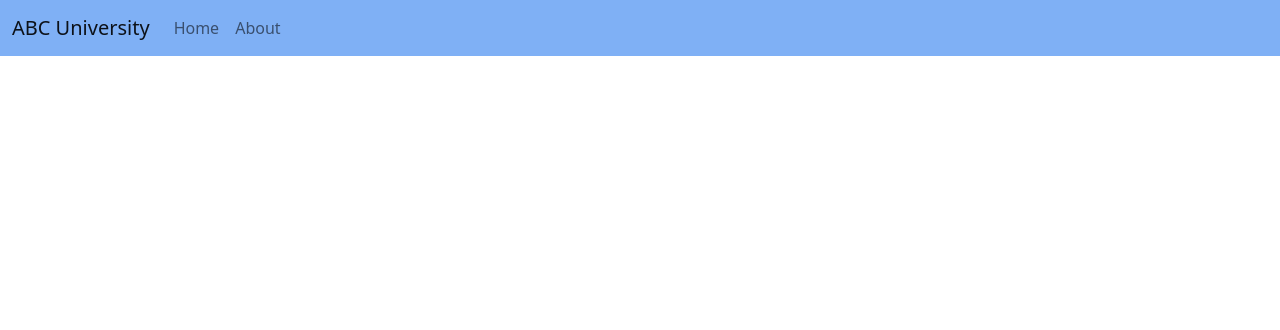
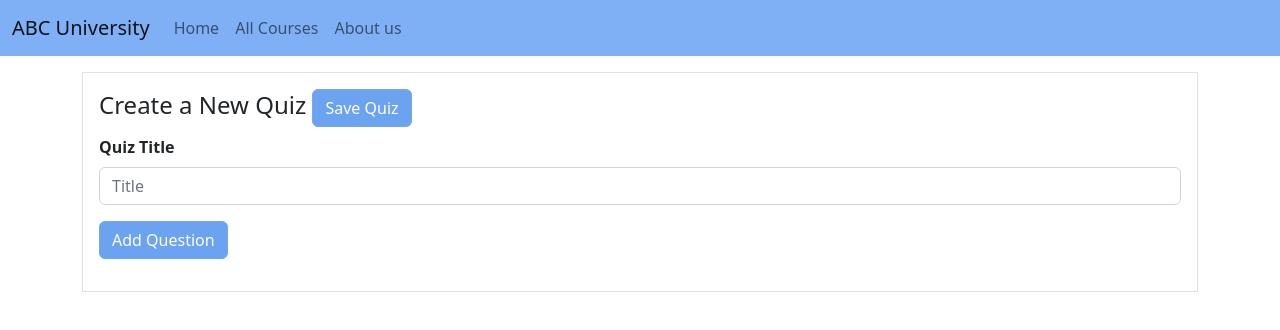
Before and after one commit to tomboja/frontend, a React (Create React App) app: page /create_quiz in a window 1280 px wide. Shown: the top 330 px of the page. Built offline with nearby package versions, Linux system fonts and the light colour scheme.

Commit message:
Started on quiz creation

```diff
--- a/src/components/faculty/CreateQuizPage.js
+++ b/src/components/faculty/CreateQuizPage.js
@@ -1,10 +1,60 @@
 import { useState } from "react"
+import Question from "../question/Question"
 
 const CreateQuizPage = () => {
-    const [quizCount, setQuizCount] = useState(0)
+    const questionInitialState = {
+        questNumber: '',
+        label: '',
+        totalScore: 0,
+        studentScore: 0
+    }
+    const quizInitialState = {
+        title: '',
+        questions: []
+    }
+    const [questionCount, setQuestionCount] = useState(0)
+    const [quizData, setQuizData] = useState(quizInitialState)
+    const [questions, setQuestions] = useState([])
 
-    return <div>
+    const setTitle = (e) => {
+        const title = e.target.value
+        setQuizData({...quizData, title})
+    }
 
+    const addQuestion = (e) => {
+        e.preventDefault()
+
+        const newQuestion  = questionInitialState;
+        newQuestion.questNumber = 'Q' + quizData.questions.length;
+        setQuestions([...questions, newQuestion])
+    }
+
+    const handleSubmit = async (e) => {
+        e.preventDefault()
+    }
+
+    return <div className="container">
+        <form className='mt-3 border p-3' onSubmit={handleSubmit}>
+            <h4>Create a New Quiz <button className="btn btn-prime">Save Quiz</button></h4>
+            <div className='mb-3'>
+                <label htmlFor='quiztitle' className='form-label'>
+                    <b>Quiz Title</b>
+                </label>
+                <input
+                onChange={setTitle}
+                className='form-control'
+                type='text'
+                placeholder='Title'
+                name='quiztitle'
+                required
+                value={quizData.title} />
+            </div>
+            <button className="btn btn-prime" onClick={addQuestion}>Add Question</button>
+            <div className="mb-3">
+                {questions.length > 0 ? questions.map(question => <Question key={question.questNumber} data={question} />) : ''}
+            </div>
+
+        </form>
     </div>
   }
 
--- /dev/null
+++ b/src/components/question/Answer.js
@@ -0,0 +1,8 @@
+
+const Answer = ({isCorrect}) => {
+    return (
+        <li class="list-group-item"><input className="form-control" type="text" placeholder="type an answer..." /></li>
+    )
+}
+
+export default Answer
--- /dev/null
+++ b/src/components/question/Question.js
@@ -0,0 +1,71 @@
+import { useState } from "react"
+import Answer from "./Answer";
+
+const Question = ({data}) => {
+    // const initialState = {
+    //     questNumber: '',
+    //     label: '',
+    //     totalScore: 0,
+    //     studentScore: 0,
+    //     correctAnswers: [],
+    //     incorrectAnswers: [],
+    //     studentAnswers: []
+    // }
+    const [questionData, setQuestionData] = useState(data);
+    const [answers, setAnswers] = useState([])
+
+    const setQuestNumber = (e) => {
+        const questNumber = e.target.value
+        setQuestionData({...questionData, questNumber})
+    }
+
+    const setLabel = (e) => {
+        const label = e.target.value
+        setQuestionData({...questionData, label})
+    }
+
+    const setTotalScore = (e) => {
+        const totalScore = e.target.value
+        setQuestionData({...questionData, totalScore})
+    }
+
+    const addAnswer = (e) => {
+        e.preventDefault()
+
+        setAnswers([...answers, "answer"])
+    }
+
+    return (
+    <div className="card mt-2">
+        <div className="card-body">
+            <div className="mb-3">
+                <label
+                htmlFor='questnum'
+                className='form-label'><b>Question Number</b></label>
+                <input onChange={setQuestNumber} id="questnum" className="form-control" type="text" placeholder="Number" value={questionData.questNumber} />
+            </div>
+            <div className="mb-3">
+                <label
+                htmlFor='label'
+                className='form-label'><b>Question</b></label>
+                <input onChange={setLabel} id="label" className="form-control" type="text" placeholder="Question?" value={questionData.label} />
+            </div>
+            <div className="mb-3">
+                <label
+                htmlFor='totalscore'
+                className='form-label'><b>Total Score</b></label>
+                <input onChange={setTotalScore} id="totalscore" className="form-control" type="number" placeholder="Total Score" value={questionData.totalScore} />
+            </div>
+            <button onClick={addAnswer} className="btn btn-prime">Add Answer</button>
+        </div>
+        <div class="card-footer text-muted">
+            <ul class="list-group list-group-flush">
+                {answers.map((answer, index) => <Answer key={index} />)}
+            </ul>
+
+
+        </div>
+    </div>)
+}
+
+export default Question
--- a/src/routes/PageRoutes.js
+++ b/src/routes/PageRoutes.js
@@ -5,7 +5,7 @@ import LoginPage from "../components/admin/LoginPage"
 import CourseOfferings from "../components/courses/CourseOfferingsPage"
 import AboutPage from "../components/admin/AboutPage"
 import CreateQuizPage from "../components/faculty/CreateQuizPage"
-import { ABC_UNIVERSITY, LOGOUT } from "../texts"
+import { ABC_UNIVERSITY, COURSE_OFFERINGS, ABOUT_US, LOGOUT } from "../texts"
 import UserMenus from "./UserMenus"
 import RegistrationPage from "../components/admin/RegistrationPage"
 import { useDispatch, useSelector } from "react-redux"
@@ -49,11 +49,16 @@ const PageRoutes = () => {
                 <NavLink to="/" className="nav-link">Home</NavLink>
                 {/* <a className="nav-link active" aria-current="page" href="#">Home</a> */}
               </li>
+              {/* <li className="nav-item">
+                 <a className="nav-link" href="#">About</a>
+              </li> */}
+              <UserMenus />
               <li className="nav-item">
-                <NavLink to="/aboutus" className="nav-link">About</NavLink>
-                {/* <a className="nav-link" href="#">About</a> */}
+                <NavLink to="/courses" className="nav-link menuItem">{COURSE_OFFERINGS}</NavLink>
               </li>
-              <UserMenus />
+              <li>
+                <NavLink to="/aboutus" className="nav-link">{ABOUT_US}</NavLink>
+              </li>
             </ul>
             <ul className="logout navbar-nav">
               <li className="nav-item">
--- a/src/routes/navigationsMenus/FacultyNav.js
+++ b/src/routes/navigationsMenus/FacultyNav.js
@@ -31,7 +31,7 @@ const FacultyNav = () => {
         Create
       </a>
       <ul className="dropdown-menu">
-        <li><a className="dropdown-item" href="#">Quiz</a></li>
+        <li><NavLink className="dropdown-item" to='/create_quiz' >Quiz</NavLink></li>
         <li><a className="dropdown-item" href="#">Test</a></li>
         <li><a className="dropdown-item" href="#">Homework</a></li>
       </ul>
```
